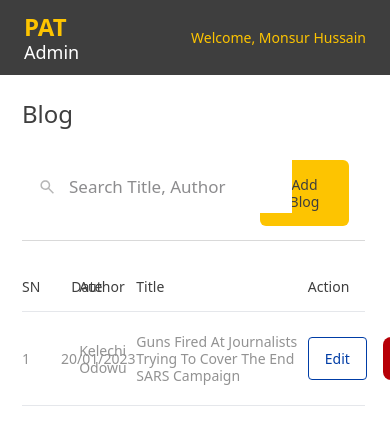
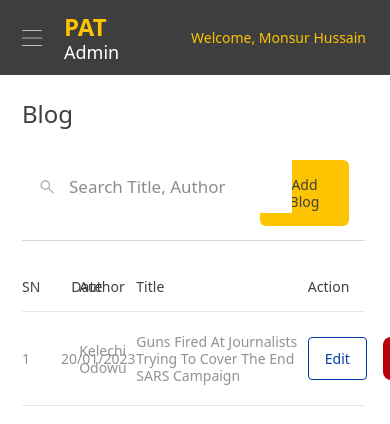
Before and after one commit to MAZINGER111/press, a Next.js app: page /dashboard/blog in a window 390 px wide. Shown: the top 424 px of the page. Built offline with nearby package versions, Linux system fonts and the light colour scheme.

Commit message:
Dashboard responsiveness

```diff
--- a/components/DashboardLayout.jsx
+++ b/components/DashboardLayout.jsx
@@ -1,40 +1,24 @@
-import Link from "next/link"
-import { useRouter } from "next/router"
+import { useState } from "react"
+import Sidebar from "./Sidebar"
 
 const DashboardLayout = ({ children }) => {
-    const { pathname } = useRouter()
-    console.log(pathname)
-    function isActive(tab){
-        if(pathname === `/dashboard${tab}`) return 'bg-yellow'
-        return ''
-    }
+    const [showSidebar, setShowSidebar] = useState(false)
+
     return (
         <div>
-            <div className="flex items-center justify-between bg-[#3E3E3E] py-3 px-6">
-                <div>
+            <div className="flex relative items-center justify-between bg-[#3E3E3E] py-3 px-6">
+                {showSidebar
+                    ? <img src="/images/cancel.png" onClick={() => setShowSidebar(false)} className="absolute ml-2 h-5 invert-[1] w-5 left-3 sm:hidden" alt="" />
+                    : <img src="/images/menu.png" onClick={() => setShowSidebar(true)} className="absolute h-10 w-10 invert-[1] left-3 sm:hidden" alt="" />
+                }
+                <div className="ml-10 sm:ml-0">
                     <p className="text-yellow text-[24px] font-[600] leading-[29px]">PAT</p>
                     <p className="text-white">Admin</p>
                 </div>
                 <p className="text-yellow text-[14px] leading-[17px]">Welcome, Monsur Hussain</p>
             </div>
             <div className="flex">
-                <ul className="w-[250px] px-4 pt-4 hidden sm:block">
-                    <Link href="/dashboard">
-                        <li className={`mb-2 p-4 rounded-[4px] ${isActive('')}`}>Dashboard</li>
-                    </Link>
-                    <Link href="/dashboard/admin">
-                        <li className={`mb-2 p-4 rounded-[4px] ${isActive('/admin')}`}>Admin</li>
-                    </Link>
-                    <Link href="/dashboard/reports">
-                        <li className={`mb-2 p-4 rounded-[4px] ${isActive('/reports')}`}>Manage Reports</li>
-                    </Link>
-                    <Link href="/dashboard/stories">
-                        <li className={`mb-2 p-4 rounded-[4px] ${isActive('/stories')}`}>Stories</li>
-                    </Link>
-                    <Link href="/dashboard/blog">
-                        <li className={`mb-2 p-4 rounded-[4px] ${isActive('/blog')}`}>Blog</li>
-                    </Link>
-                </ul>
+                <Sidebar showSidebar={showSidebar}/>
                 <div className="flex-1 pl-[22px] pr-[25px] pt-6">
                     {children}
                 </div>
--- a/components/Modal.jsx
+++ b/components/Modal.jsx
@@ -4,7 +4,7 @@ const Modal = ({ children, hideModal, title, large=false }) => {
             <div onClick={hideModal} className="fixed top-0 left-0 bg-black opacity-50 w-screen h-screen">
 
             </div>
-            <div className={`fixed p-4 bg-white ${large ? 'w-[790px]' : 'w-[428px]'} left-[50%] translate-x-[-50%] top-[50%] translate-y-[-50%] z-10 rounded-xl`}>
+            <div className={`fixed p-4 bg-white ${large ? 'w-[790px]' : 'w-[428px]'} max-w-[85vw] max-h-[85vh] overflow-y-scroll left-[50%] translate-x-[-50%] top-[50%] translate-y-[-50%] z-10 rounded-xl`}>
                 <svg onClick={hideModal} className="cursor-pointer absolute right-[29px] top-[29px]" width="14" height="14" viewBox="0 0 14 14" fill="none" xmlns="http://www.w3.org/2000/svg">
                     <path d="M1.4 14L0 12.6L5.6 7L0 1.4L1.4 0L7 5.6L12.6 0L14 1.4L8.4 7L14 12.6L12.6 14L7 8.4L1.4 14Z" fill="#929292" />
                 </svg>
--- a/components/Navbar.jsx
+++ b/components/Navbar.jsx
@@ -1,14 +1,16 @@
 import Link from "next/link"
 import { useRouter } from "next/router"
+import { useState } from "react"
 
 const Navbar = () => {
     const { pathname } = useRouter()
-    function checkActive(tab){
-        if(pathname === tab) return 'border-[#1C2022] border-b-[4px]'
+    const [showNavs, setShowNavs] = useState(false)
+    function checkActive(tab) {
+        if (pathname === tab) return 'border-[#1C2022] border-b-[4px]'
         return ''
     }
     return (
-        <div className="flex items-center px-6">
+        <div className={`flex relative sm:items-center px-6 ${showNavs && 'pb-12'}`}>
             <div className="flex items-center">
                 <img src="/images/logo.png" alt="" />
                 <div className="ml-[7px]">
@@ -16,15 +18,20 @@ const Navbar = () => {
                     <p className="italic text-[#1F215F] leading-[19px] text-[15px] font-[400]">TRACKER</p>
                 </div>
             </div>
-            <ul className="hidden sm:flex mx-auto">
+            {!showNavs && <img src="/images/menu.png" onClick={() => setShowNavs(true)} className="h-10 w-10 absolute top-5 right-3 ml-auto sm:hidden " alt="" />
+}
+            <ul className={`absolute top-16 w-[50vw] right-[150vw] ${showNavs && 'slide-in'} sm:left-0 sm:h-auto sm:w-auto sm:relative sm:flex mx-auto`}>
+                {showNavs &&
+                    <img src="/images/cancel.png" onClick={() => setShowNavs(false)} className="h-5 w-5 fixed top-7 right-6 ml-auto sm:hidden" alt="" />
+                }
                 <Link href="/">
-                    <li className={`w-[100px] text-center mr-[85px] py-[29px] ${checkActive("/")}`}>Home</li>
+                    <li className={`block ml-auto mr-0 mb-3 pb-2 w-fit sm:w-[100px] text-center sm:mr-[85px] sm:py-[29px] ${checkActive("/")}`}>Home</li>
                 </Link>
                 <Link href="/reports">
-                    <li className={`w-[100px] text-center mr-[85px] py-[29px] ${checkActive("/reports")}`}>Reports</li>
+                    <li className={`block ml-auto mr-0 mb-3 pb-2 w-fit sm:w-[100px] text-center sm:mr-[85px] sm:py-[29px] ${checkActive("/reports")}`}>Reports</li>
                 </Link>
                 <Link href="/blog">
-                    <li className={`w-[100px] text-center py-[29px] ${checkActive("/blog")}`}>Blog</li>
+                    <li className={`block ml-auto mr-0 mb-3 pb-2 w-fit sm:w-[100px] text-center sm:py-[29px] ${checkActive("/blog")}`}>Blog</li>
                 </Link>
             </ul>
         </div>
--- /dev/null
+++ b/components/Sidebar.jsx
@@ -0,0 +1,30 @@
+import Link from "next/link"
+import { useRouter } from "next/router"
+const Sidebar = ({showSidebar}) => {
+    const { pathname } = useRouter()
+    function isActive(tab){
+        if(pathname === `/dashboard${tab}`) return 'bg-yellow'
+        return ''
+    }
+    return (
+        <ul className={`w-[250px] shadow-sm px-4 pt-4 absolute right-[150vw] ${showSidebar && 'left-0'} shadow top-20 h-full sm:block sm:static bg-white sm:shadow-none`}>
+            <Link href="/dashboard">
+                <li className={`mb-2 p-4 rounded-[4px] ${isActive('')}`}>Dashboard</li>
+            </Link>
+            <Link href="/dashboard/admin">
+                <li className={`mb-2 p-4 rounded-[4px] ${isActive('/admin')}`}>Admin</li>
+            </Link>
+            <Link href="/dashboard/reports">
+                <li className={`mb-2 p-4 rounded-[4px] ${isActive('/reports')}`}>Manage Reports</li>
+            </Link>
+            <Link href="/dashboard/stories">
+                <li className={`mb-2 p-4 rounded-[4px] ${isActive('/stories')}`}>Stories</li>
+            </Link>
+            <Link href="/dashboard/blog">
+                <li className={`mb-2 p-4 rounded-[4px] ${isActive('/blog')}`}>Blog</li>
+            </Link>
+        </ul>
+    )
+}
+
+export default Sidebar
--- a/styles/globals.css
+++ b/styles/globals.css
@@ -30,3 +30,8 @@ input, textarea{
   @apply bg-[#F5F5F5] pl-[15px] pt-[19px] pb-[17px] block w-full resize-none;
   @apply focus:border-none focus:outline-none
 }
+
+
+.slide-in{
+  @apply right-6
+}
```
Also changed, not shown: public/images/cancel.png (added), public/images/menu.png (added).
